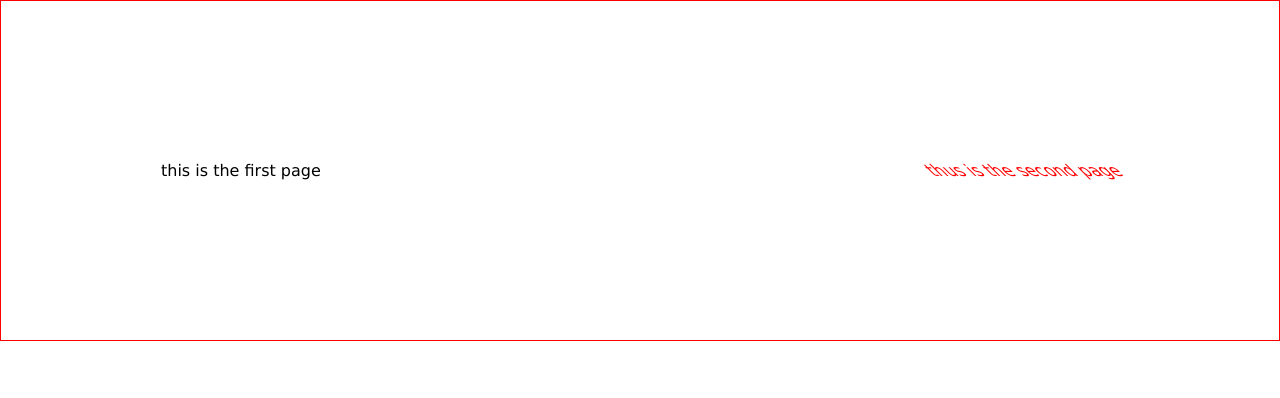
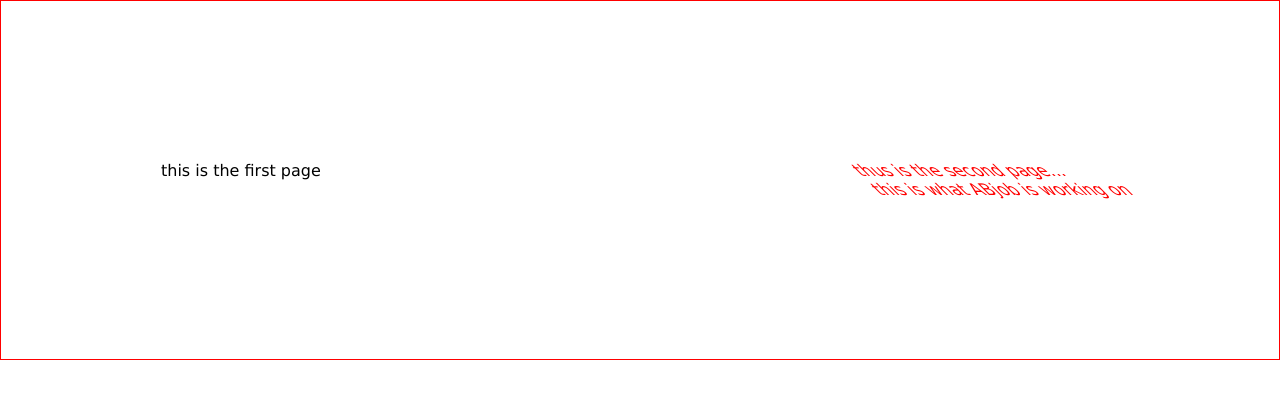
Before and after one commit to Ajibare/sample, a plain HTML site: page index.html in a window 1280 px wide. Drawn offline with Linux system fonts and the light colour scheme.

Commit message:
worked on d second paragraph

```diff
--- a/index.html
+++ b/index.html
@@ -12,7 +12,7 @@
     this is the first page
   </div>
   <div class="sub-header">
-    thus is the second page
+    thus is the second page... <br> this is what ABjob is working on
   </div>
  </div>
 
```
Also changed, not shown: 1 other file.
